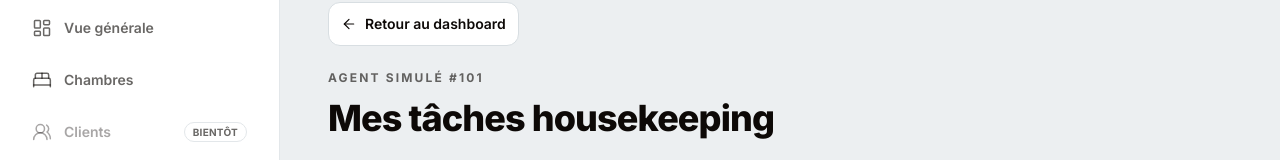
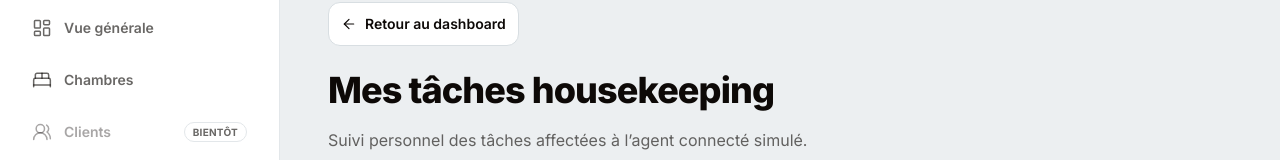
Before and after one commit to Mouad45-bit/hotel-management-system, a Next.js app in the folder frontend/: page /housekeeping/my-tasks in a window 1280 px wide. Shown: the part 134-294 px from the top of the page. Built offline with nearby package versions, Linux system fonts and the light colour scheme; no server answers.

Commit message:
fix(housekeeping): remove simulated agent eyebrow

```diff
--- a/frontend/src/components/housekeeping/MyHousekeepingTasksClient.tsx
+++ b/frontend/src/components/housekeeping/MyHousekeepingTasksClient.tsx
@@ -86,10 +86,6 @@ export function MyHousekeepingTasksClient({ agentId }: MyHousekeepingTasksClient
 
                 <div className="mt-6">
                     <div>
-                    <p className="text-xs font-bold uppercase tracking-[0.18em] text-[var(--hms-text-muted)]">
-                        Agent simulé #{agentId}
-                    </p>
-
                     <h2 className="mt-3 text-4xl font-extrabold tracking-tight text-[var(--hms-text)]">
                         Mes tâches housekeeping
                     </h2>
```
